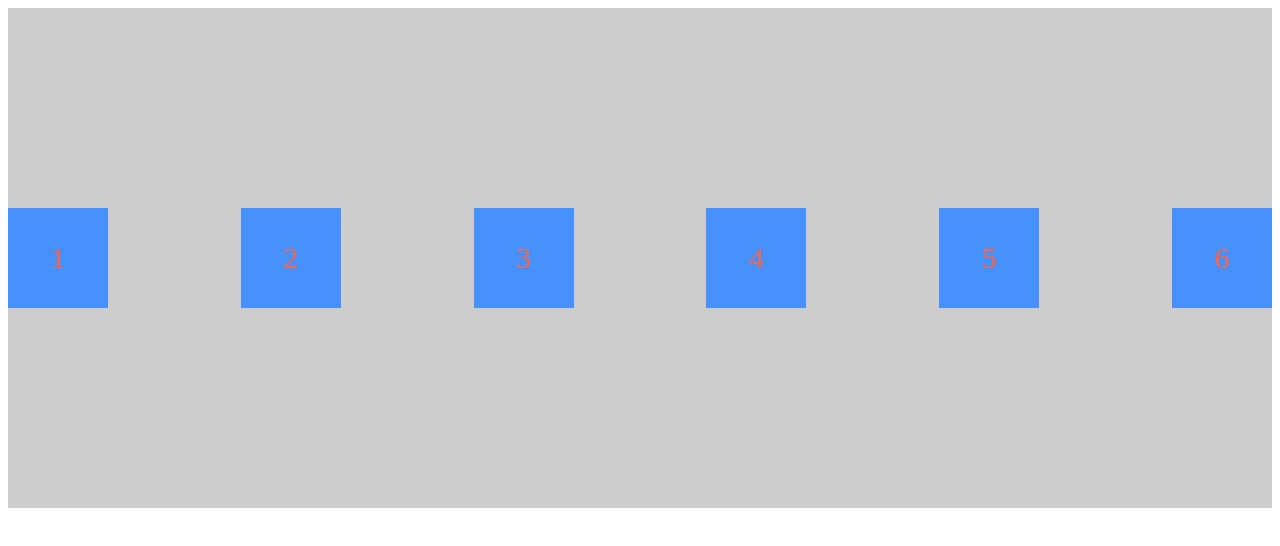
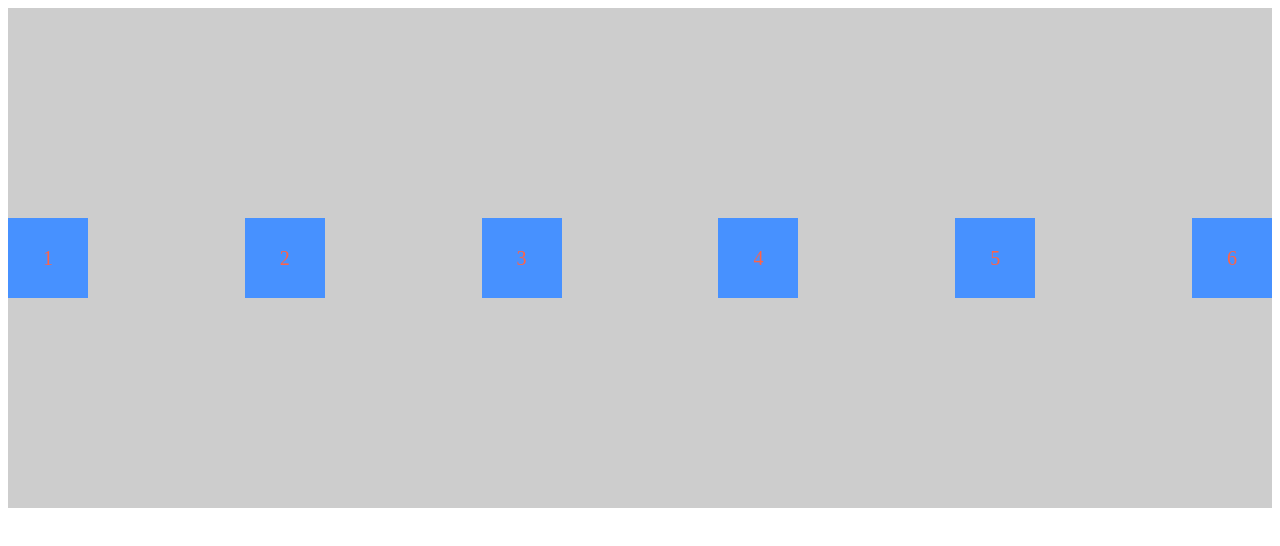
Before and after one commit to YOSOFT/html5-grupo-66, a plain HTML site: page flexbox.html in a window 1280 px wide. Drawn offline with Linux system fonts and the light colour scheme.

Commit message:
Solcitud Pull-request CVP

```diff
--- a/flexbox.html
+++ b/flexbox.html
@@ -7,14 +7,14 @@
     <title>Flexbox</title>
     <style>
         .caja {
-            width: 100px;
+            width: 80px;
             /* height: 100px; */
             background-color: rgb(71, 145, 255);
             text-align: center;
             color: tomato;
             /* margin: 10px; */
-            font-size: 30px;
-            line-height: 100px;
+            font-size: 20px;
+            line-height: 80px;
         }
         .contenedor{
 
```
